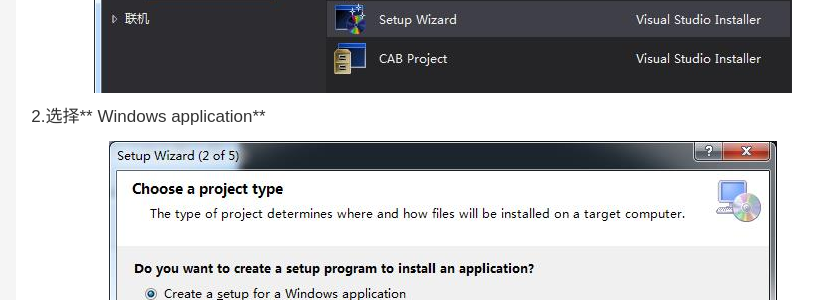
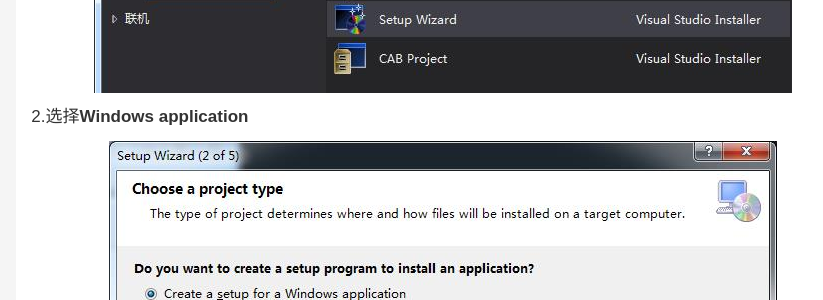
Before and after one commit to GeorgeCaoJ/blog, a Jekyll site: the page built from _posts/CSharp/2016-11-30-Package-Application.md, in a window 1280 px wide and 900 px high, scrolled down 606 px. Shown: the part 153-453 px from the top of the window, without its empty margins (197-1020 px from the left). Built offline with Jekyll 4.4.1, drawn with Linux system fonts in a browser that asks for light colours.

Commit message:
hide the column responsive

```diff
--- a/_layouts/default.html
+++ b/_layouts/default.html
@@ -19,11 +19,11 @@
     <div class="container-fluid">
         <!-- <div class="row backgroundIMG"></div> -->
         <div class="row">
-            <div class="hidden-xs col-sm-2"></div>
-            <div class="col-sm-8 textarea">
+            <div class="col-md-2 hidden-sm"></div>
+            <div class="col-md-8 col-sm-12 textarea">
                  {{content}}
             </div>
-            <div class="hidden-xs col-sm-2"></div>
+            <div class="col-md-2 hidden-sm"></div>
         </div>
     </div>
     <footer>
--- a/_posts/CSharp/2016-11-30-Package-Application.md
+++ b/_posts/CSharp/2016-11-30-Package-Application.md
@@ -23,7 +23,7 @@
 
 ![VSPackage1]({{site.baseurl}}/img/CSharp/VSPackage1.jpg)
 
-2.选择** Windows application**
+2.选择**Windows application**
 
 ![VSPackage2]({{site.baseurl}}/img/CSharp/VSPackage2.jpg)
 
```
